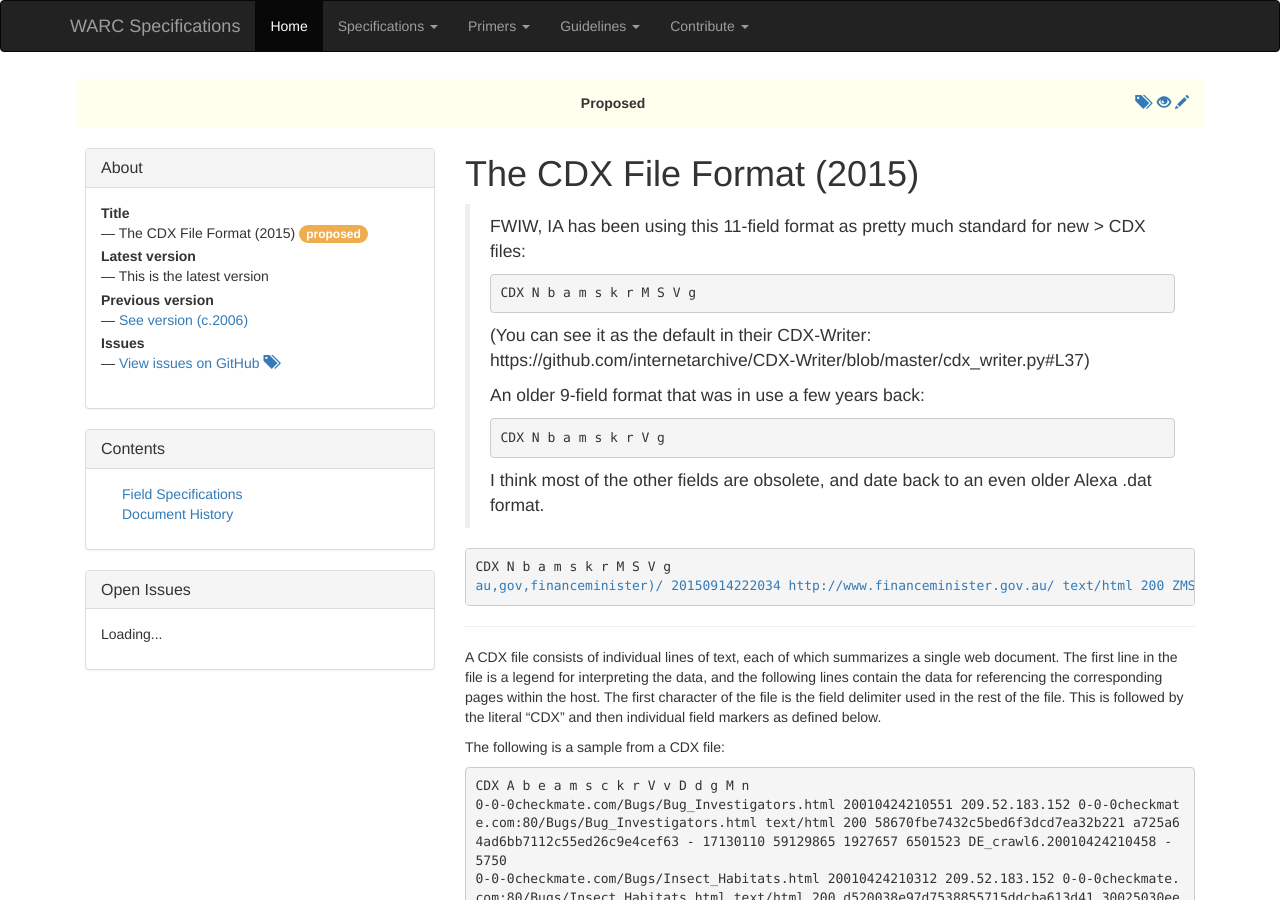
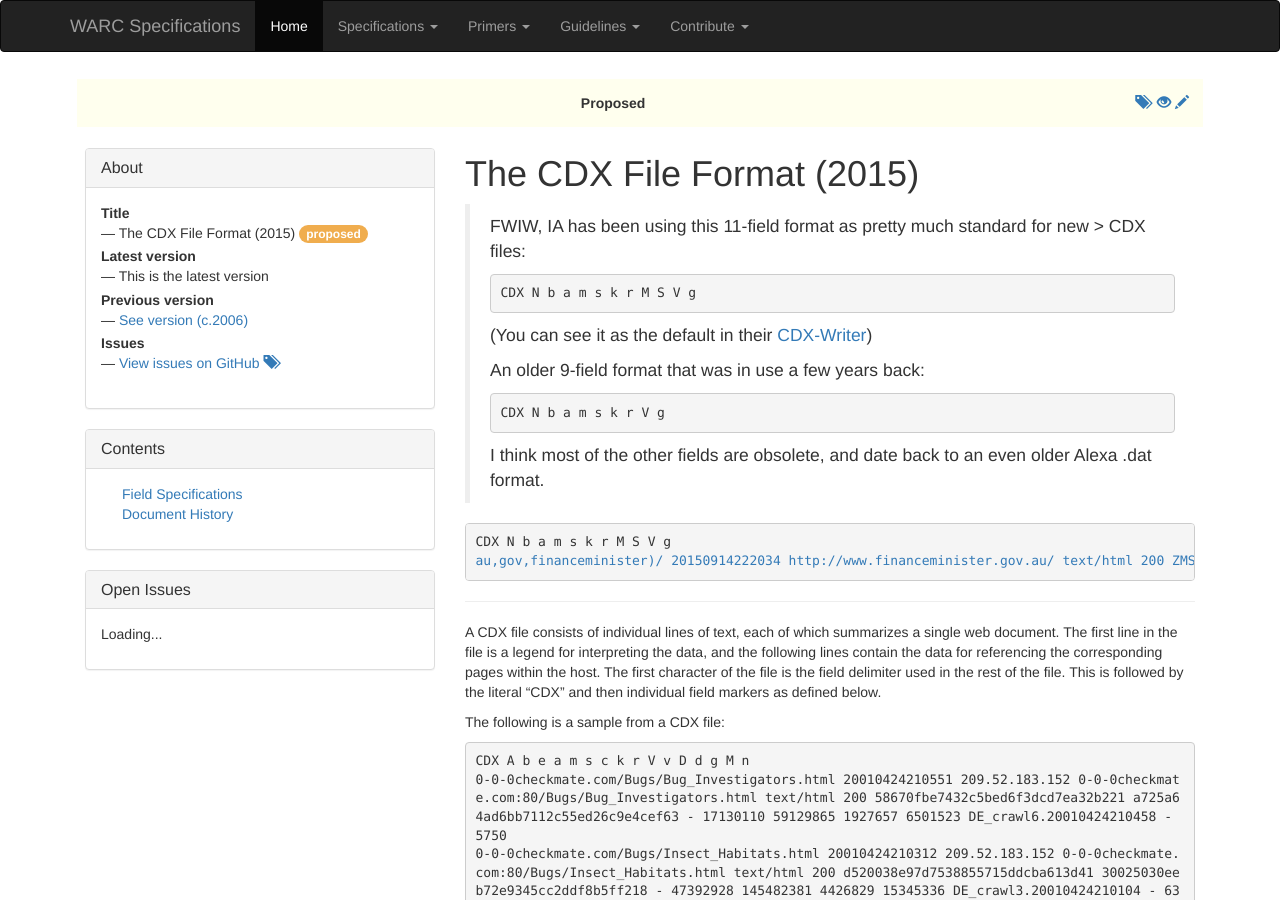
Before and after one commit to iipc/warc-specifications, a Jekyll site: the page built from specifications/cdx-format/cdx-2015/index.md, in a window 1280 px wide and 900 px high. Built offline with Jekyll 4.4.1, drawn with Linux system fonts in a browser that asks for light colours; nearby versions of some CDN libraries; some of the changed lines change nothing that is shown.

Commit message:
Update source code link
Update it for the current version and make it a permalink so it doesn't rot.

```diff
--- a/specifications/cdx-format/cdx-2015/index.md
+++ b/specifications/cdx-format/cdx-2015/index.md
@@ -13,7 +13,7 @@ previous-version: (c.2006)
 >
 >     CDX N b a m s k r M S V g
 >
-> (You can see it as the default in their CDX-Writer: https://github.com/internetarchive/CDX-Writer/blob/master/cdx_writer.py#L37)
+> (You can see it as the default in their [CDX-Writer](https://github.com/internetarchive/CDX-Writer/blame/2e044a5719d45e46fdb5dbc21be3a1025e908143/cdx_writer.py#L862))
 >
 > An older 9-field format that was in use a few years back:
 >
```
